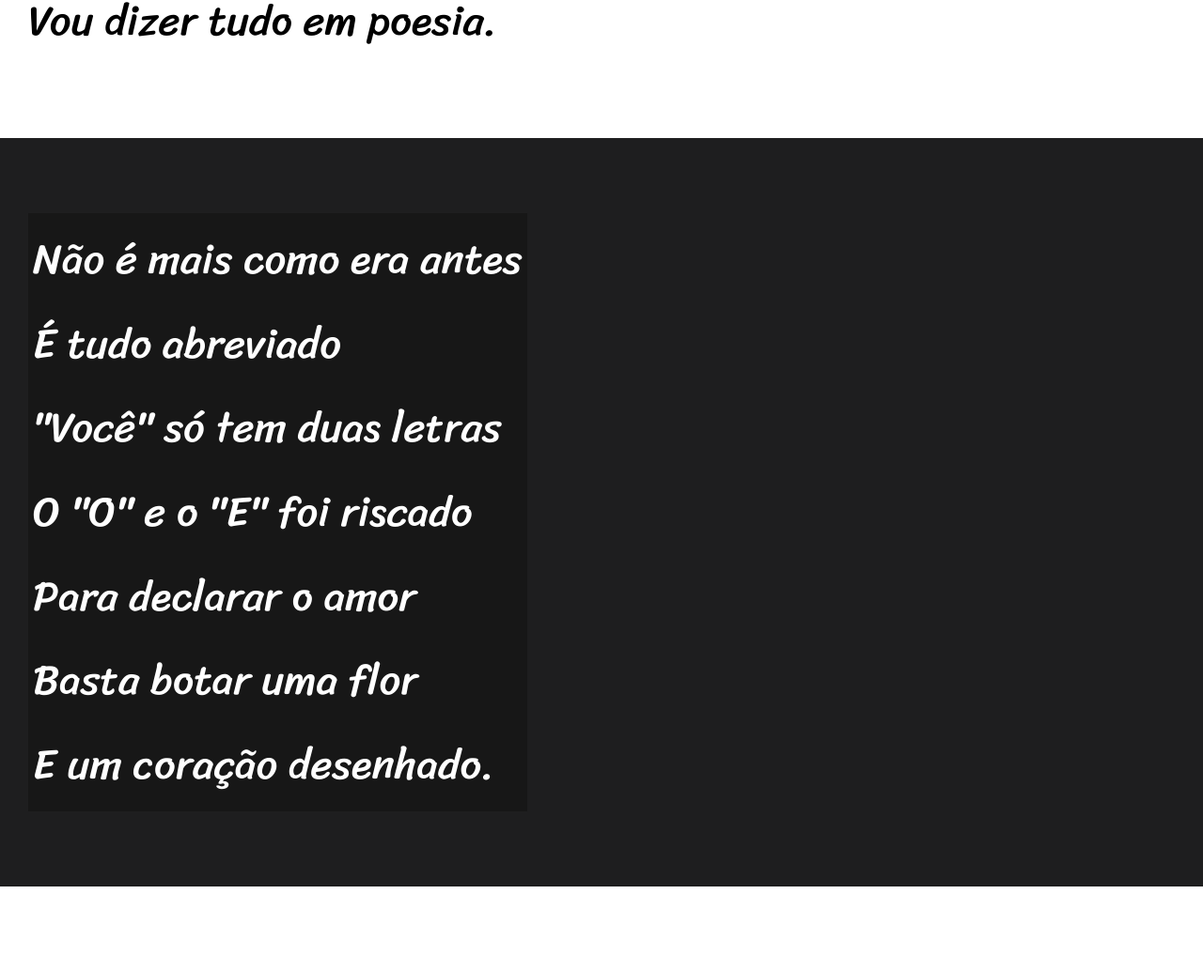
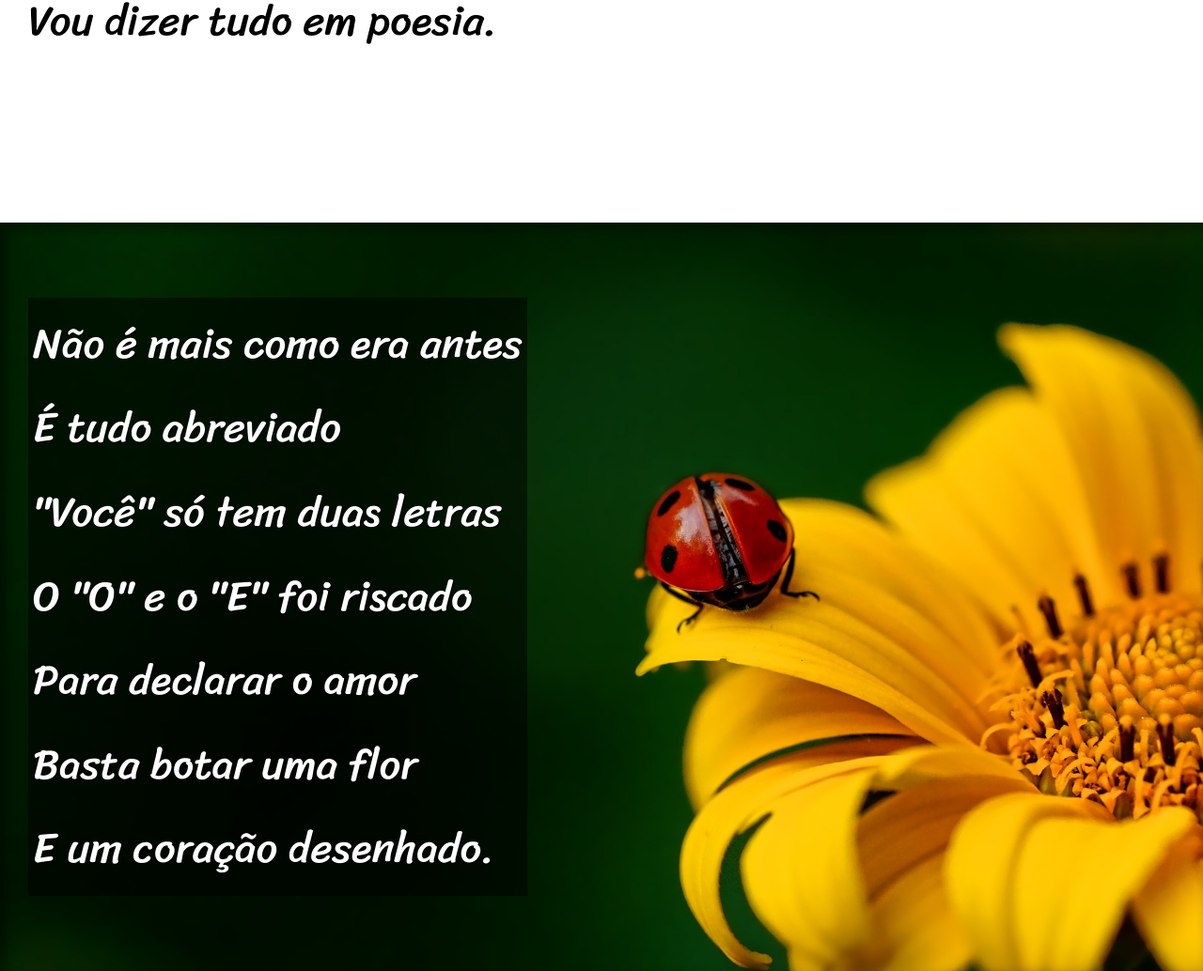
Before and after one commit to danielcambambe-2006/projecto-cordel, a plain HTML site: page index.html in a window 1280 px wide. Shown: the part 900-1934 px from the top of the page at 94% size. Drawn offline with Linux system fonts and the light colour scheme.

Commit message:
finalizado

```diff
--- a/index.html
+++ b/index.html
@@ -27,7 +27,7 @@
             </p>
         </section>
 
-        <section class="imagem">
+        <section class="imagem" id="img01">
             <p>
                 Não é mais como era antes <br>
                 É tudo abreviado <br>
@@ -61,7 +61,7 @@
             </p>
         </section>
 
-        <section class="imagem">
+        <section class="imagem" id="img02">
             <p>
                 Tenho saudade das cartas <br>
                 Escritas com a própria mão <br>
--- a/style.css
+++ b/style.css
@@ -59,6 +59,10 @@ section{
     font-size: 3.5vw;
 }
 
+section > p {
+    padding-bottom: 2em;
+}
+
 .normal{
     background-color: white;
     color: black;
@@ -66,12 +70,27 @@ section{
 .imagem{
     background-color: rgb(30, 30, 31);
     color: white;
+    box-shadow: inset 6px 6px 13px 0px rgba(0, 0, 0, 0.47);
+    background-size: cover;
+    background-attachment: fixed;
+
 }
 
 .imagem > p {
-    background-color: rgba(0, 0, 0, 0.251);
+    background-color: rgba(0, 0, 0, 0.514);
     display: inline-block;
     padding: 5px;
+    text-shadow: 1px 1px 0px black;
+}
+#img01{
+    background-image: url("./imagens/background001.jpg");
+    background-position: right center;
+
+}
+#img02{
+    background-image: url("./imagens/background002.jpg");
+
+
 }
 
 footer{
```
